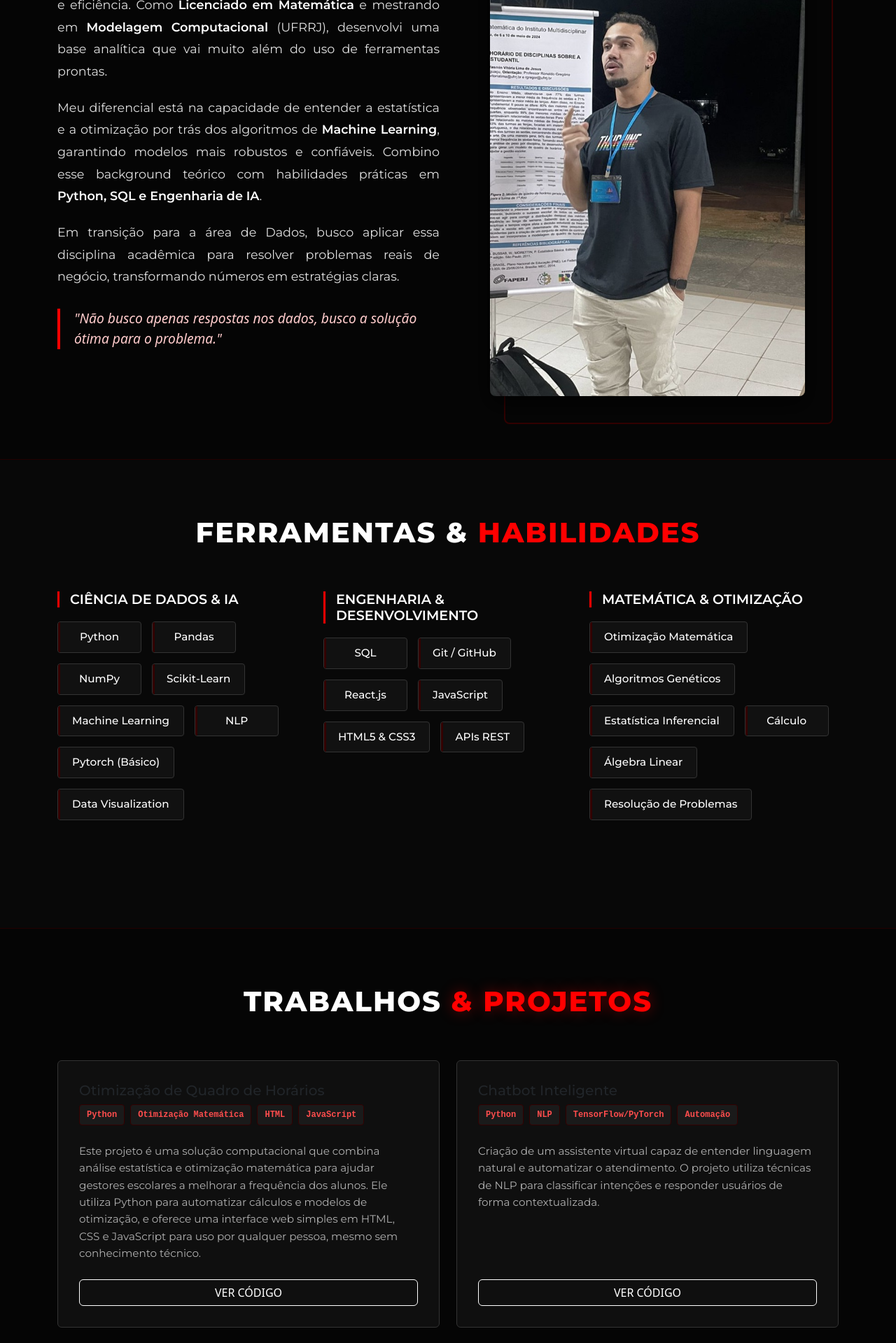
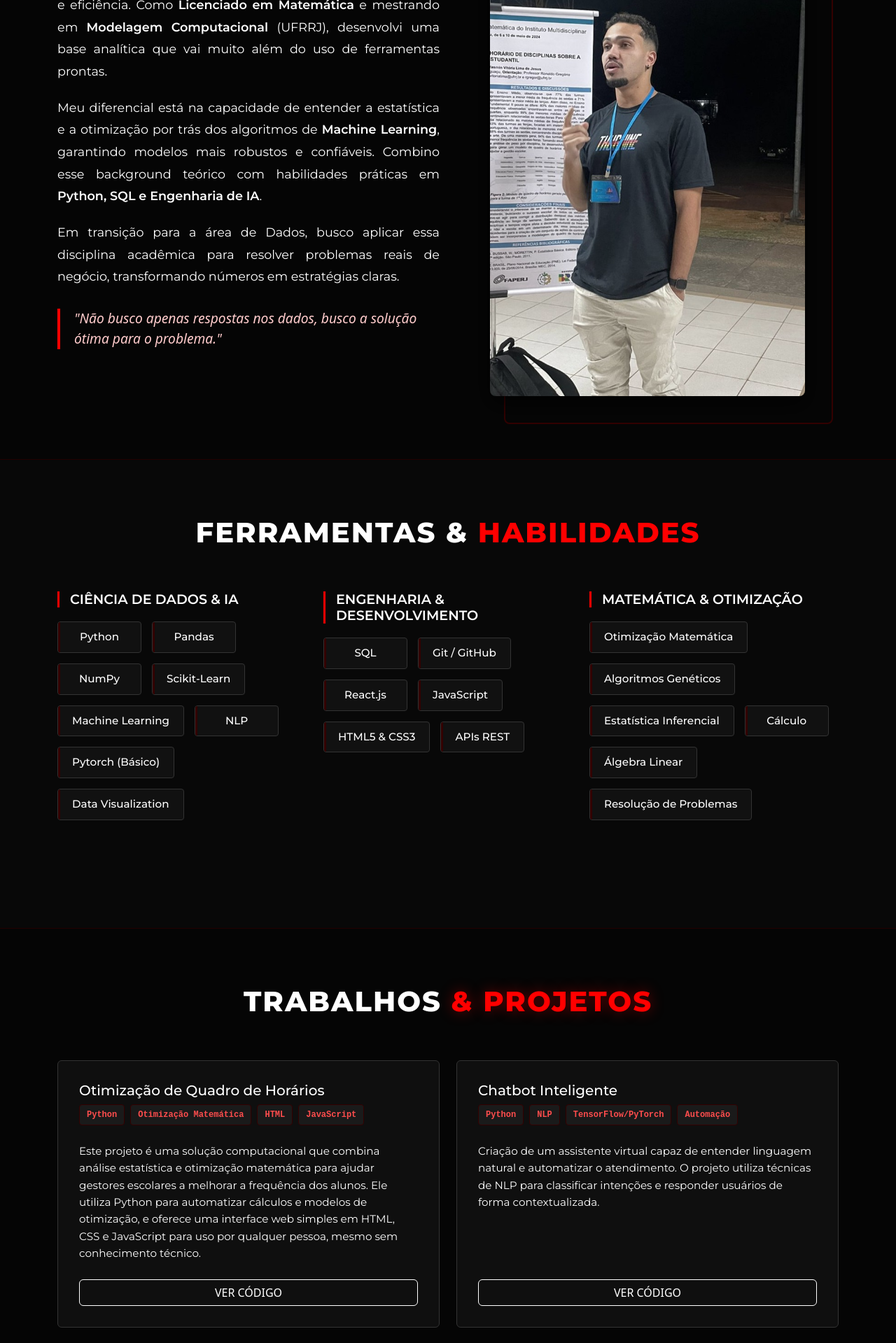
Before and after one commit to RodrigoVitorinoS/RodrigoVitorinoS.github.io, a React (Vite) app: page / in a window 1280 px wide. Shown: the part 1340-3259 px from the top of the page at 70% size. Built offline with nearby package versions, Linux system fonts and the light colour scheme.

Commit message:
mudando icol site

```diff
--- a/src/pages/About/About.module.css
+++ b/src/pages/About/About.module.css
@@ -27,7 +27,7 @@
     font-family: 'Montserrat', sans-serif;
     font-size: 1.1rem;
     line-height: 1.8;
-    color: #e0e0e0;
+    color: #FFFFFF;
     margin-bottom: 20px;
     text-align: justify;
 }
--- a/src/pages/Projects/Projects.module.css
+++ b/src/pages/Projects/Projects.module.css
@@ -46,13 +46,13 @@
 .cardTitle {
     font-family: 'Montserrat', sans-serif;
     font-weight: 700;
-    color: #ffffff;
+    color: #FFFFFF !important;
     font-size: 1.5rem;
     margin-bottom: 15px;
 }
 
 .cardText {
-    color: #b0b0b0;
+    color: #FFFFFF;
     font-family: 'Montserrat', sans-serif;
     font-size: 0.95rem;
     line-height: 1.6;
```
